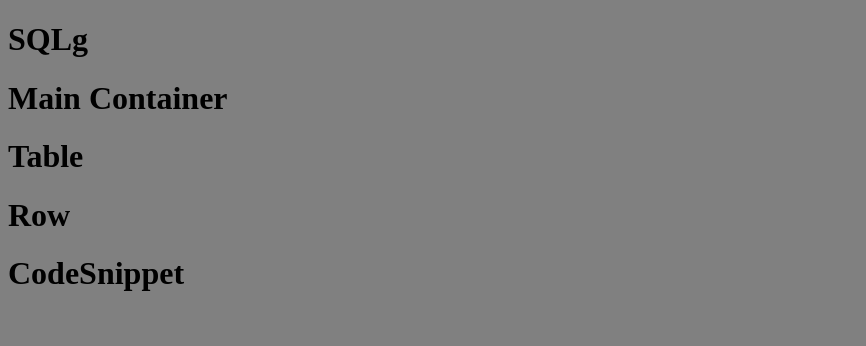
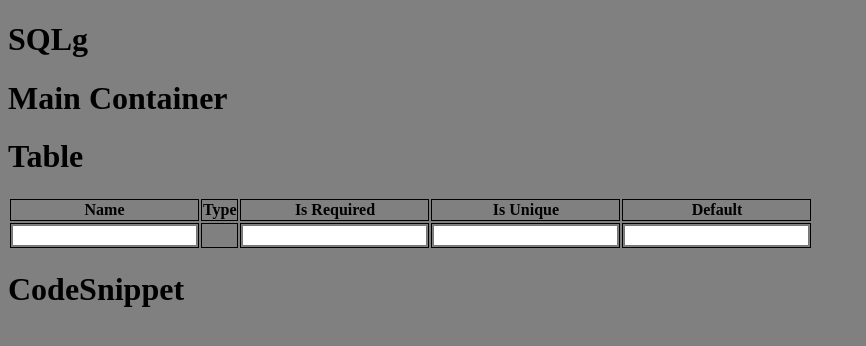
Before and after one commit to SQL-g/SQL_generator, a React app: page / in a window 1280 px wide. Shown: the top 346 px of the page, without its empty margins (0-866 px from the left). Built offline with nearby package versions, Linux system fonts and the light colour scheme.

Commit message:
working on table

```diff
--- a/client/components/Row.jsx
+++ b/client/components/Row.jsx
@@ -3,7 +3,13 @@ import React, { Component } from 'react';
 export class Row extends Component {
     render() {
         return (
-            <h1>Row</h1>
+            <tr>
+                <td><input type="text"/></td>
+                <td></td>
+                <td><input type="text"/></td>
+                <td><input type="text"/></td>
+                <td><input type="text"/></td>
+            </tr>
         )
     }
 }
--- a/client/components/Table.jsx
+++ b/client/components/Table.jsx
@@ -6,7 +6,16 @@ export class Table extends Component {
         return (
             <div>
                 <h1>Table</h1>
-                <Row />
+                <table>
+                    <tr>
+                        <th>Name</th>
+                        <th>Type</th>
+                        <th>Is Required</th>
+                        <th>Is Unique</th>
+                        <th>Default</th>
+                    </tr>
+                    <Row />
+                </table>
             </div>
         )
     }
--- a/client/stylesheets/styles.css
+++ b/client/stylesheets/styles.css
@@ -1,3 +1,7 @@
 body {
     background: gray;
 }
+
+th, td {
+    border: 1px solid black;
+}
```
